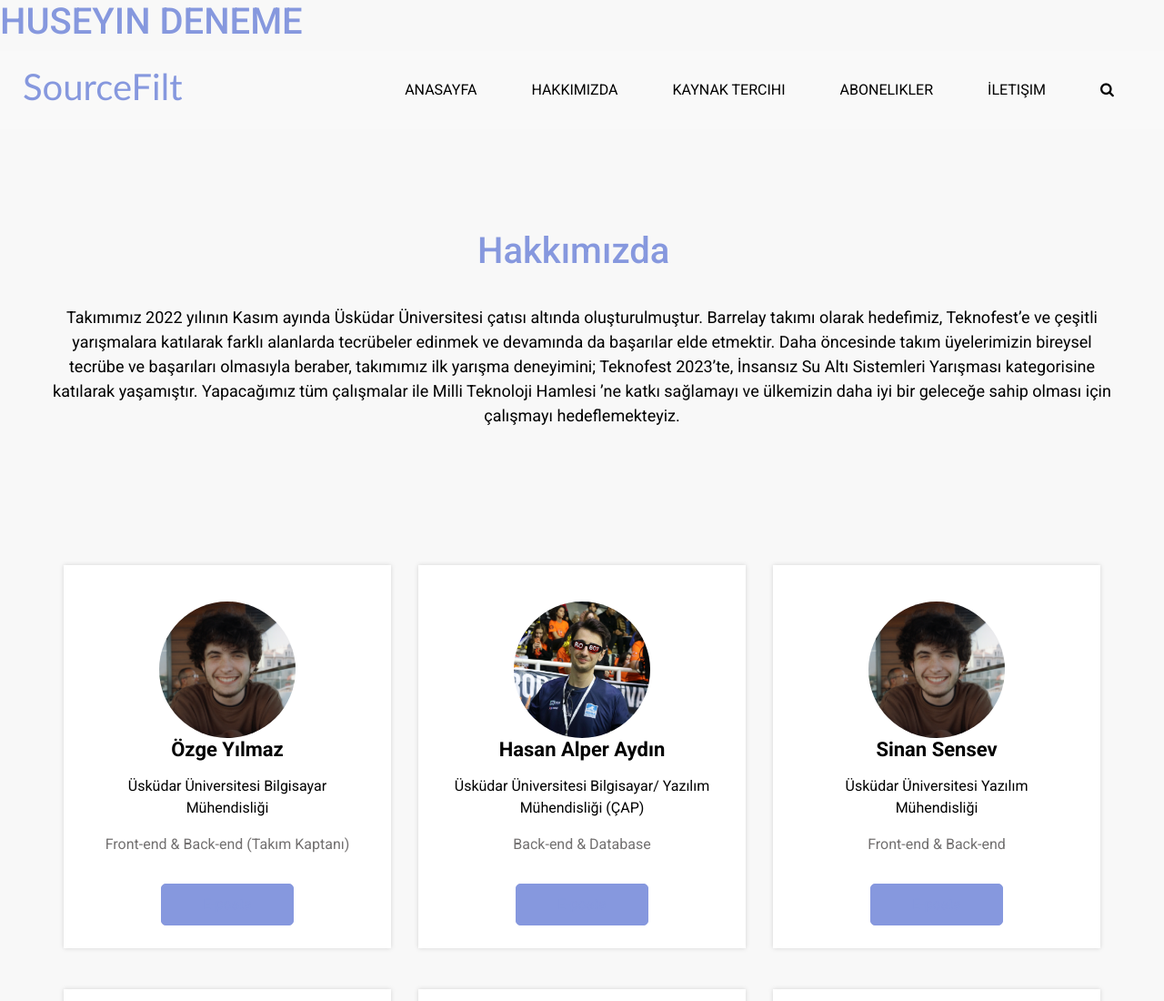
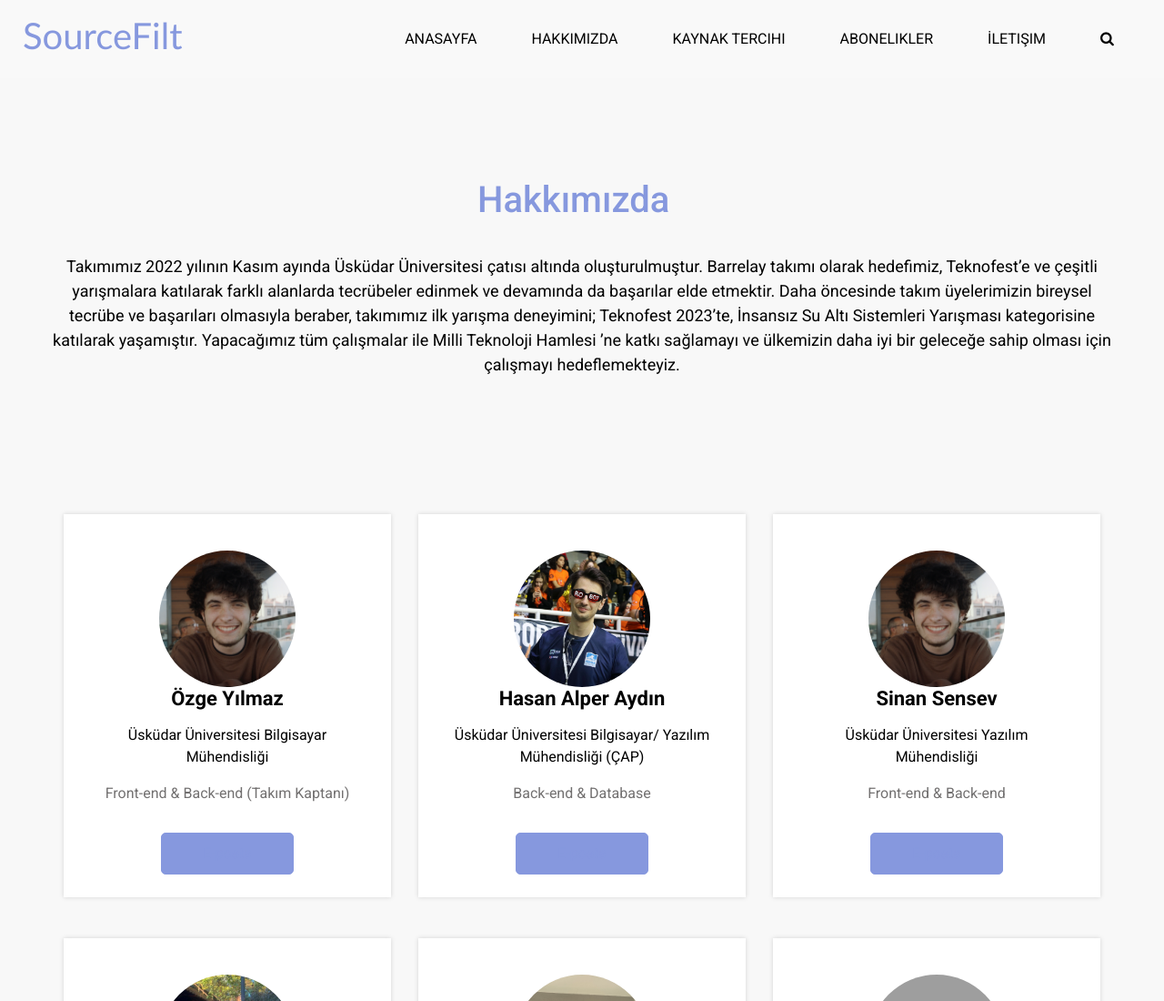
Before and after one commit to ozgeylmash/SourceFilt, a plain HTML site: page about.html in a window 1280 px wide. Shown: the top 1100 px of the page at 91% size. Drawn offline with Linux system fonts and the light colour scheme; grey boxes are pictures that could not be loaded; a script that the page names is missing.

Commit message:
Update about.html

```diff
--- a/about.html
+++ b/about.html
@@ -2,7 +2,6 @@
 <html>
 
 <head>
-  <h1>HUSEYIN DENEME</h1>
   <!-- Basic -->
   <meta charset="utf-8" />
   <meta http-equiv="X-UA-Compatible" content="IE=edge" />
```
